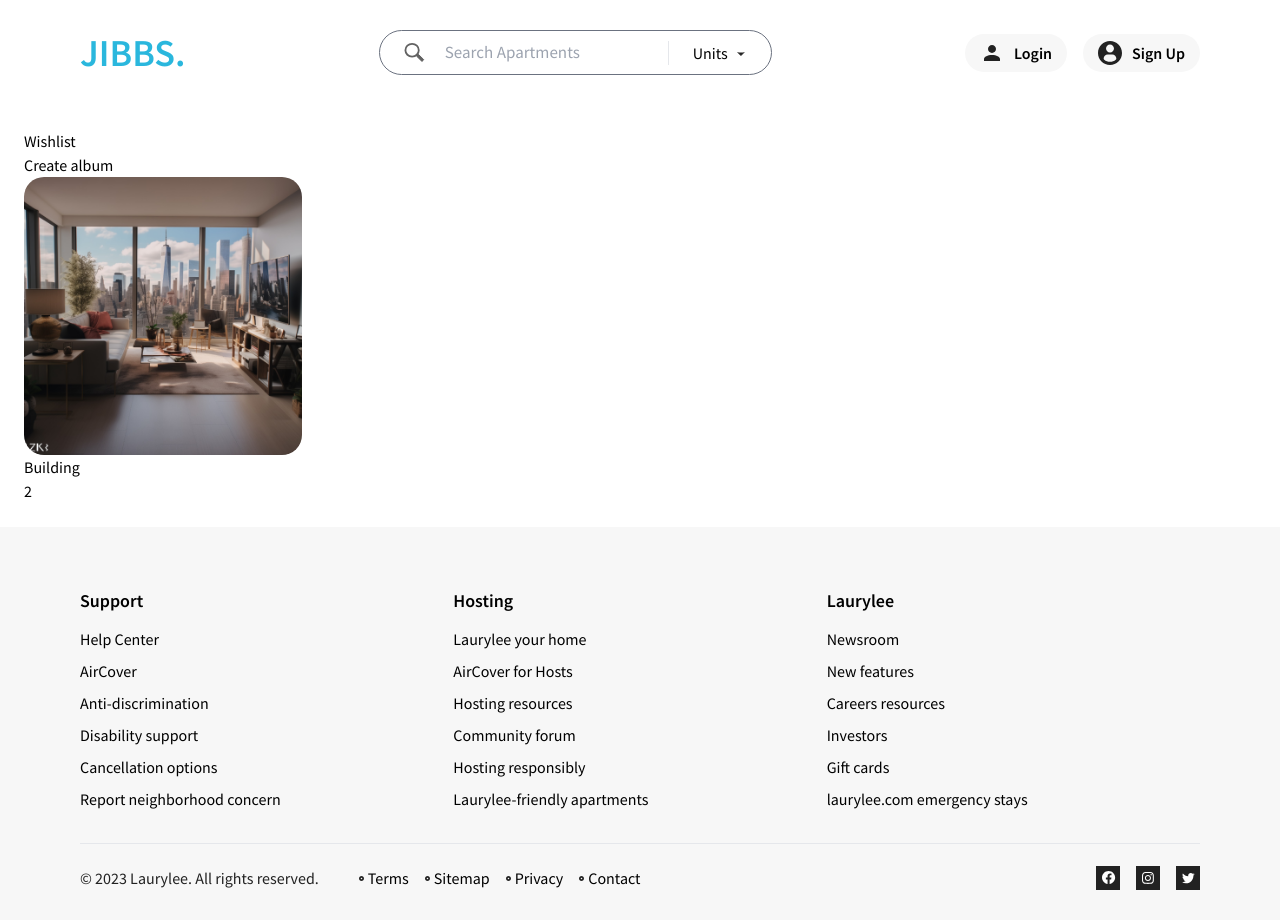
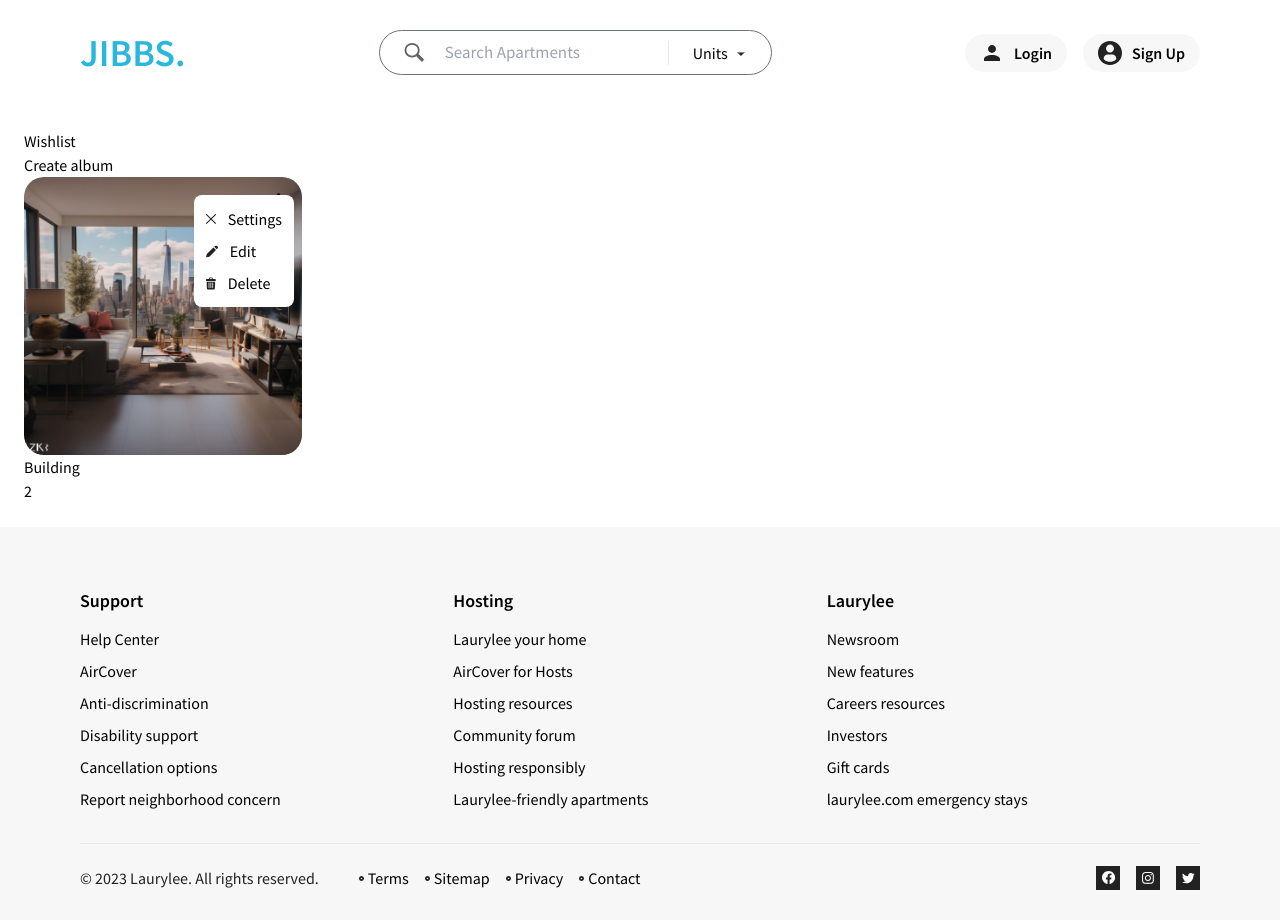
Before and after one commit to shariful10/jiibs, a Next.js app: page /wishlists in a window 1280 px wide. Built offline with nearby package versions, Linux system fonts and the light colour scheme.

Commit message:
added action button in the single wishlist

```diff
--- a/src/app/(root)/wishlists/page.jsx
+++ b/src/app/(root)/wishlists/page.jsx
@@ -7,6 +7,28 @@ import NotLogin from "@/Components/wishlist/NotLogin";
 import midtown from "@/assets/images/apartment/Midtown-East.png";
 import lauren from "@/assets/images/apartment/lauren.png";
 import Image from "next/image";
+
+const ThreeDot = <svg xmlns="http://www.w3.org/2000/svg" width="5" height="16" viewBox="0 0 5 16" fill="none">
+<path d="M2.56901 0.223145C1.65234 0.223145 0.902344 0.973144 0.902344 1.88981C0.902344 2.80648 1.65234 3.55648 2.56901 3.55648C3.48568 3.55648 4.23568 2.80648 4.23568 1.88981C4.23568 0.973144 3.48568 0.223145 2.56901 0.223145ZM2.56901 11.8898C1.65234 11.8898 0.902344 12.6398 0.902344 13.5565C0.902344 14.4731 1.65234 15.2231 2.56901 15.2231C3.48568 15.2231 4.23568 14.4731 4.23568 13.5565C4.23568 12.6398 3.48568 11.8898 2.56901 11.8898ZM2.56901 6.05648C1.65234 6.05648 0.902344 6.80648 0.902344 7.72314C0.902344 8.63981 1.65234 9.38981 2.56901 9.38981C3.48568 9.38981 4.23568 8.63981 4.23568 7.72314C4.23568 6.80648 3.48568 6.05648 2.56901 6.05648Z" fill="black"/>
+</svg>
+const DeleteIcon = <svg xmlns="http://www.w3.org/2000/svg" width="10" height="13" viewBox="0 0 10 13" fill="none">
+<path d="M8.8125 2H6.75V1.625C6.75 1.00367 6.24633 0.5 5.625 0.5H4.125C3.50367 0.5 3 1.00367 3 1.625V2H0.9375C0.419742 2 0 2.41974 0 2.9375V3.6875C0 3.89462 0.167883 4.0625 0.375 4.0625H9.375C9.58212 4.0625 9.75 3.89462 9.75 3.6875V2.9375C9.75 2.41974 9.33026 2 8.8125 2ZM3.75 1.625C3.75 1.41828 3.91828 1.25 4.125 1.25H5.625C5.83172 1.25 6 1.41828 6 1.625V2H3.75V1.625Z" fill="#222222"/>
+<path d="M0.710933 4.8125C0.644019 4.8125 0.590698 4.86842 0.593886 4.93527L0.903261 11.4284C0.931855 12.0294 1.42545 12.5 2.02685 12.5H7.7217C8.3231 12.5 8.8167 12.0294 8.84529 11.4284L9.15467 4.93527C9.15786 4.86842 9.10453 4.8125 9.03762 4.8125H0.710933ZM6.37428 5.75C6.37428 5.54281 6.54209 5.375 6.74928 5.375C6.95646 5.375 7.12428 5.54281 7.12428 5.75V10.625C7.12428 10.8322 6.95646 11 6.74928 11C6.54209 11 6.37428 10.8322 6.37428 10.625V5.75ZM4.49928 5.75C4.49928 5.54281 4.66709 5.375 4.87428 5.375C5.08146 5.375 5.24928 5.54281 5.24928 5.75V10.625C5.24928 10.8322 5.08146 11 4.87428 11C4.66709 11 4.49928 10.8322 4.49928 10.625V5.75ZM2.62428 5.75C2.62428 5.54281 2.79209 5.375 2.99928 5.375C3.20646 5.375 3.37428 5.54281 3.37428 5.75V10.625C3.37428 10.8322 3.20646 11 2.99928 11C2.79209 11 2.62428 10.8322 2.62428 10.625V5.75Z" fill="#222222"/>
+</svg>
+const editIcon = <svg xmlns="http://www.w3.org/2000/svg" width="12" height="13" viewBox="0 0 12 13" fill="none">
+<g clip-path="url(#clip0_1443_9295)">
+<path d="M7.41065 2.51562L0.808079 9.11867C0.774861 9.15198 0.750876 9.19405 0.739455 9.23926L0.00762279 12.1767C-0.0142684 12.2651 0.0117155 12.3591 0.0762469 12.4237C0.125074 12.4725 0.191604 12.4995 0.259657 12.4995C0.280501 12.4995 0.301821 12.497 0.32257 12.4917L3.25999 11.7598C3.30577 11.7484 3.34736 11.7245 3.38058 11.6913L9.98372 5.0887L7.41065 2.51562Z" fill="#222222"/>
+<path d="M11.6217 1.61542L10.8867 0.880443C10.3955 0.389224 9.53938 0.3897 9.04874 0.880443L8.14844 1.78074L10.7214 4.35372L11.6217 3.45342C11.8671 3.20814 12.0022 2.88168 12.0022 2.53446C12.0022 2.18725 11.8671 1.86079 11.6217 1.61542Z" fill="#222222"/>
+</g>
+<defs>
+<clipPath id="clip0_1443_9295">
+<rect width="12" height="12" fill="white" transform="translate(0 0.5)"/>
+</clipPath>
+</defs>
+</svg>
+const CloseIcon = <svg xmlns="http://www.w3.org/2000/svg" width="10" height="10" viewBox="0 0 10 10" fill="none">
+<path d="M5.74434 5L9.84585 0.898477C10.0514 0.69293 10.0514 0.359688 9.84585 0.15416C9.64031 -0.0513868 9.30705 -0.0513868 9.10152 0.15416L4.99999 4.25569L0.898474 0.15416C0.692928 -0.0513868 0.359687 -0.0513868 0.15416 0.15416C-0.0513671 0.359707 -0.0513866 0.69295 0.15416 0.898477L4.25567 5L0.15416 9.10153C-0.0513866 9.30708 -0.0513866 9.64032 0.15416 9.84585C0.359706 10.0514 0.692948 10.0514 0.898474 9.84585L4.99999 5.74432L9.10148 9.84585C9.30703 10.0514 9.64029 10.0514 9.84582 9.84585C10.0513 9.6403 10.0513 9.30706 9.84582 9.10153L5.74434 5Z" fill="#222222"/>
+</svg>
 
 export default function page() {
   const [modal, setModal] = useState({
@@ -49,7 +71,29 @@ export default function page() {
             Create album
           </button>
           <div className="pt-12 pb-20 grid grid-cols-1 sm:grid-cols-2 md:grid-cols-3 lg:grid-cols-4 gap-10 p-5 md:p-0">
-            <div>
+            <div className="relative">
+              <div className="absolute right-2 top-2 z-10">
+              <span className="absolute top-0 right-0 w-8 h-8  block bg-transparent hover:bg-white rounded-full  flex justify-center items-center">
+                {ThreeDot}
+              </span>
+              <div className="relative top-[10px] right-0 rounded-lg max-w-[132px] w-full bg-white p-3">
+                  <div className="flex flex-col gap-2">
+                    <div className="flex items-center gap-3">
+                      <span>{CloseIcon}</span>
+                      <span>Settings</span>
+                    </div>
+                    <div className="flex items-center gap-3">
+                      <span>{editIcon}</span>
+                      <span>Edit</span>
+                    </div>
+                    <div className="flex items-center gap-3">
+                      <span>{DeleteIcon}</span>
+                      <span>Delete</span>
+                    </div>
+                  </div>
+              </div>
+              </div>
+
               <div className="aspect-square w-full relative overflow-hidden rounded-[20px]">
                 <Image
                   className="object-cover h-full w-full group-hover:scale-110 duration-300"
```
